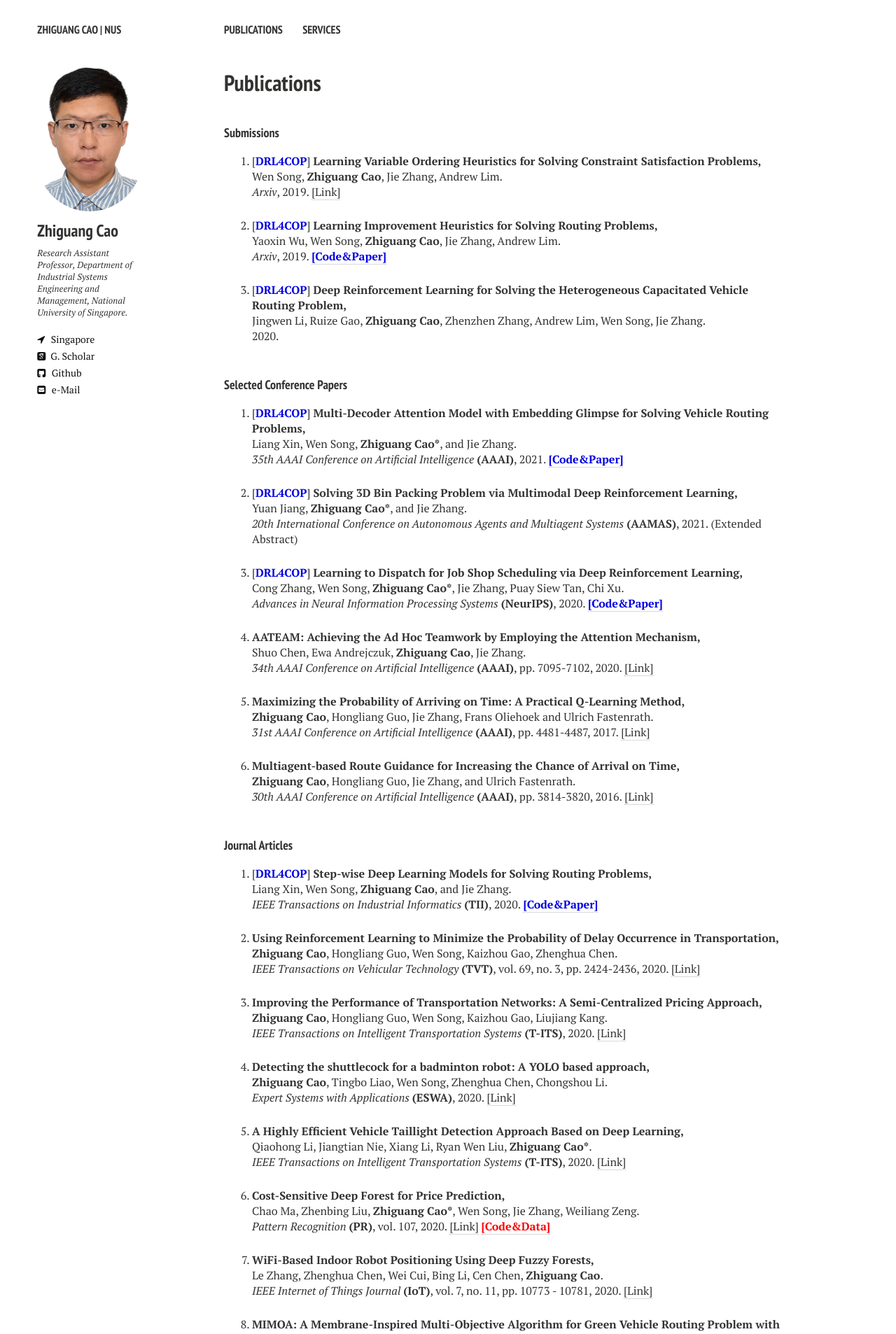
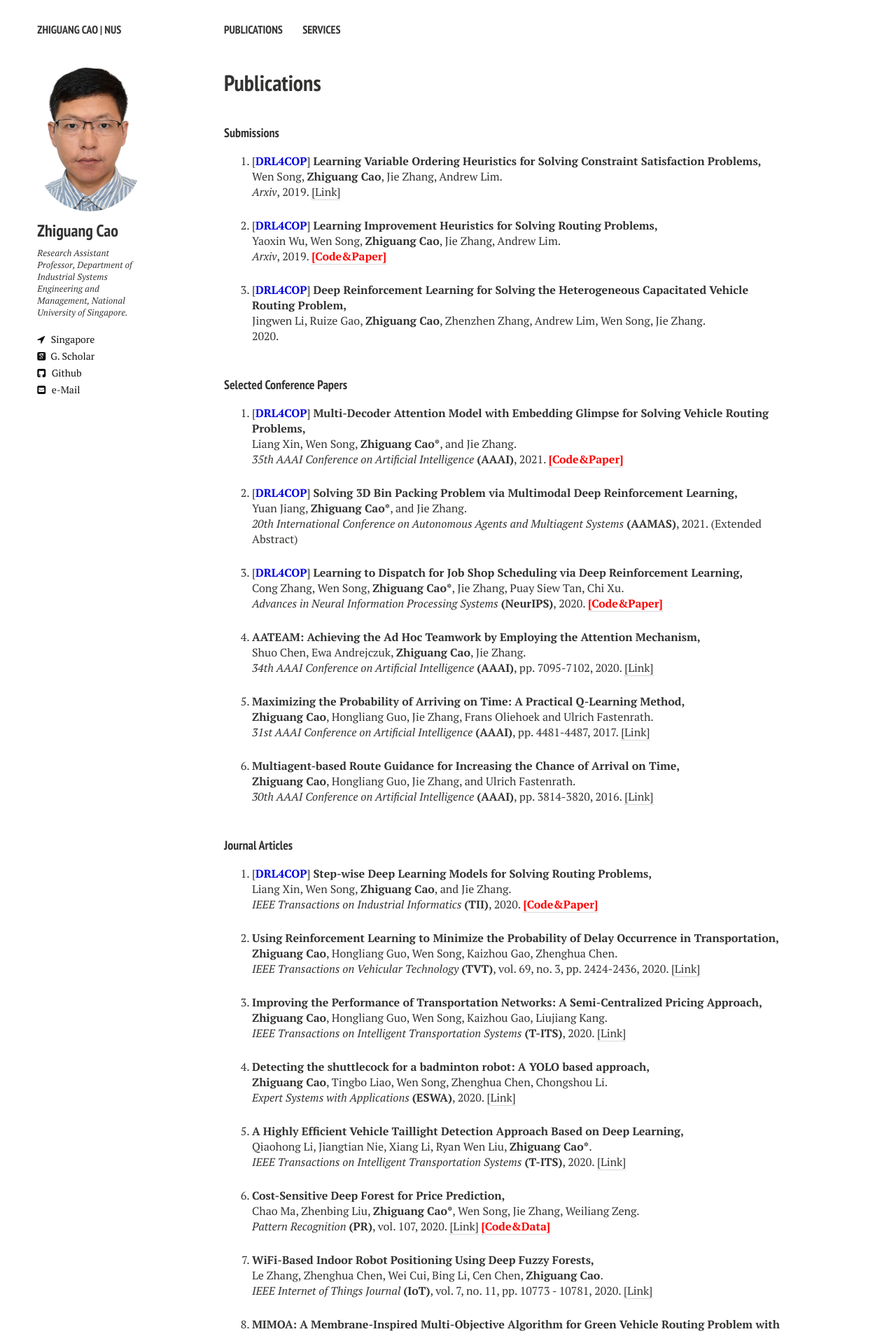
Before and after one commit to zhiguangcaosg/zhiguangcaosg.github.io, a Jekyll site: the page built from publications.md, in a window 1280 px wide. Shown: the top 1906 px of the page at 70% size. Built offline with Jekyll 4.4.1, drawn with Linux system fonts in a browser that asks for light colours; nearby versions of some CDN libraries.

Commit message:
Update publications.html

```diff
--- a/_layouts/publications.html
+++ b/_layouts/publications.html
@@ -101,7 +101,7 @@ div.bibtex pre { font-size: 75%; overflow: auto;  width: 100%; padding: 0em 0em;
 <p>
 [<font color="#0000E3"><b>DRL4COP</b></font>] <b>Learning Improvement Heuristics for Solving Routing Problems,</b>
 <br>Yaoxin Wu, Wen Song, <b>Zhiguang Cao</b>, Jie Zhang, Andrew Lim.<br>
-<i>Arxiv</i>, 2019. <a href="https://github.com/yining043/TSP-improve"  target="_blank"> <font color="#0000E3"><b>[Code&Paper]</b> </font></a>
+<i>Arxiv</i>, 2019. <a href="https://github.com/yining043/TSP-improve"  target="_blank"> <font color="#FF0000"><b>[Code&Paper]</b> </font></a>
 </p>
 </li>
 
@@ -127,7 +127,7 @@ div.bibtex pre { font-size: 75%; overflow: auto;  width: 100%; padding: 0em 0em;
 <p>
 [<font color="#0000E3"><b>DRL4COP</b></font>] <b>Multi-Decoder Attention Model with Embedding Glimpse for Solving Vehicle Routing Problems,</b>
 <br> Liang Xin, Wen Song, <b>Zhiguang Cao*</b>, and Jie Zhang.<br>
-<i>35th AAAI Conference on Artificial Intelligence</i> <b>(AAAI)</b>, 2021. <a href="https://github.com/liangxinedu/MDAM"  target="_blank"> <font color="#0000E3"><b>[Code&Paper]</b> </font></a>
+<i>35th AAAI Conference on Artificial Intelligence</i> <b>(AAAI)</b>, 2021. <a href="https://github.com/liangxinedu/MDAM"  target="_blank"> <font color="#FF0000"><b>[Code&Paper]</b> </font></a>
 </p>
 </li>
 
@@ -143,7 +143,7 @@ div.bibtex pre { font-size: 75%; overflow: auto;  width: 100%; padding: 0em 0em;
 <p>
 [<font color="0000E3"><b>DRL4COP</b></font>] <b>Learning to Dispatch for Job Shop Scheduling via Deep Reinforcement Learning,</b>
 <br>Cong Zhang, Wen Song, <b>Zhiguang Cao*</b>, Jie Zhang, Puay Siew Tan, Chi Xu.<br>
-<i>Advances in Neural Information Processing Systems</i> <b>(NeurIPS)</b>, 2020. <a href="https://github.com/zcajiayin/L2D"  target="_blank"> <font color="#0000E3"><b>[Code&Paper]</b> </font></a>
+<i>Advances in Neural Information Processing Systems</i> <b>(NeurIPS)</b>, 2020. <a href="https://github.com/zcajiayin/L2D"  target="_blank"> <font color="#FF0000"><b>[Code&Paper]</b> </font></a>
 </p>
 </li>
 
@@ -244,7 +244,7 @@ div.bibtex pre { font-size: 75%; overflow: auto;  width: 100%; padding: 0em 0em;
 <p>
 [<font color="#0000E3"><b>DRL4COP</b></font>] <b>Step-wise Deep Learning Models for Solving Routing Problems,</b>
 <br> Liang Xin, Wen Song, <b>Zhiguang Cao</b>, and Jie Zhang.<br>
-<i> IEEE Transactions on Industrial Informatics</i> <b>(TII)</b>, 2020. <a href="https://github.com/liangxinedu/stepwise" target="_blank"><font color="#0000E3"><b>[Code&Paper]</b> </font></a>
+<i> IEEE Transactions on Industrial Informatics</i> <b>(TII)</b>, 2020. <a href="https://github.com/liangxinedu/stepwise" target="_blank"><font color="#FF0000"><b>[Code&Paper]</b> </font></a>
 </p>
 </li>
 
```
